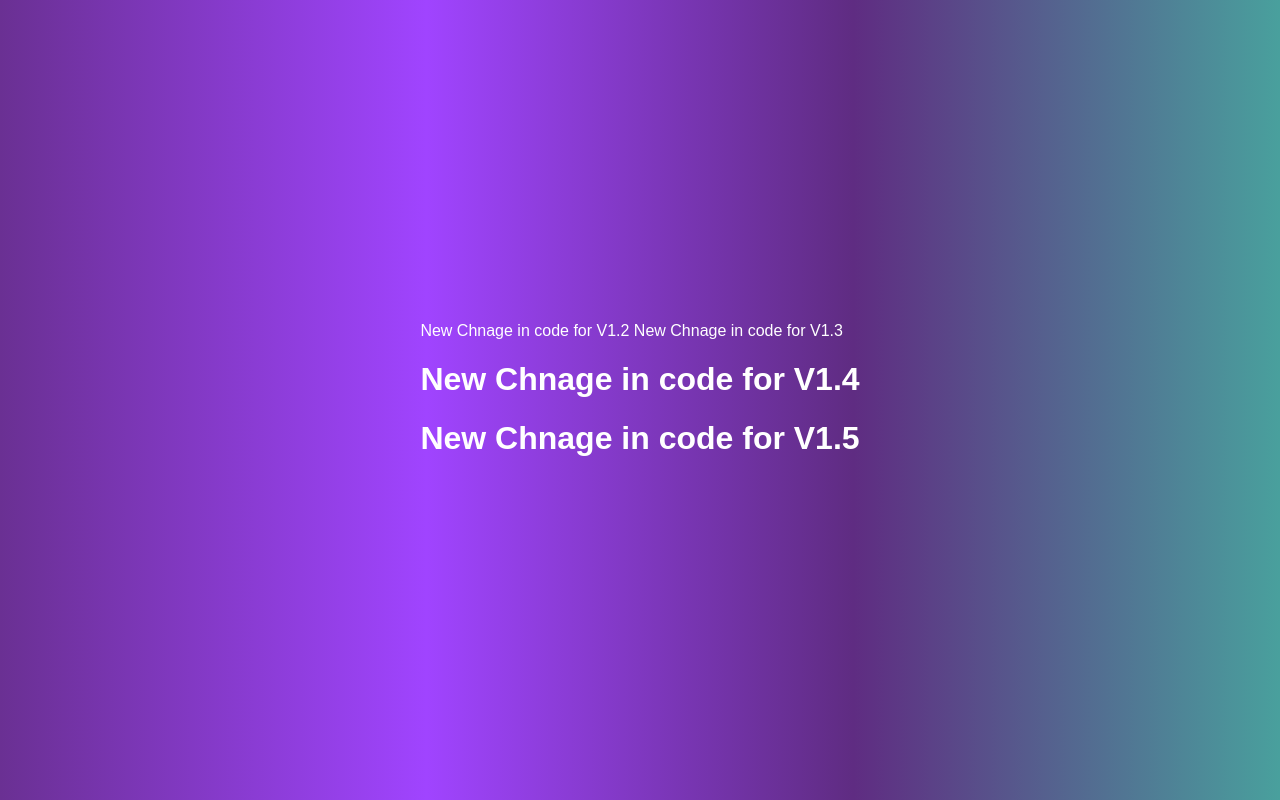
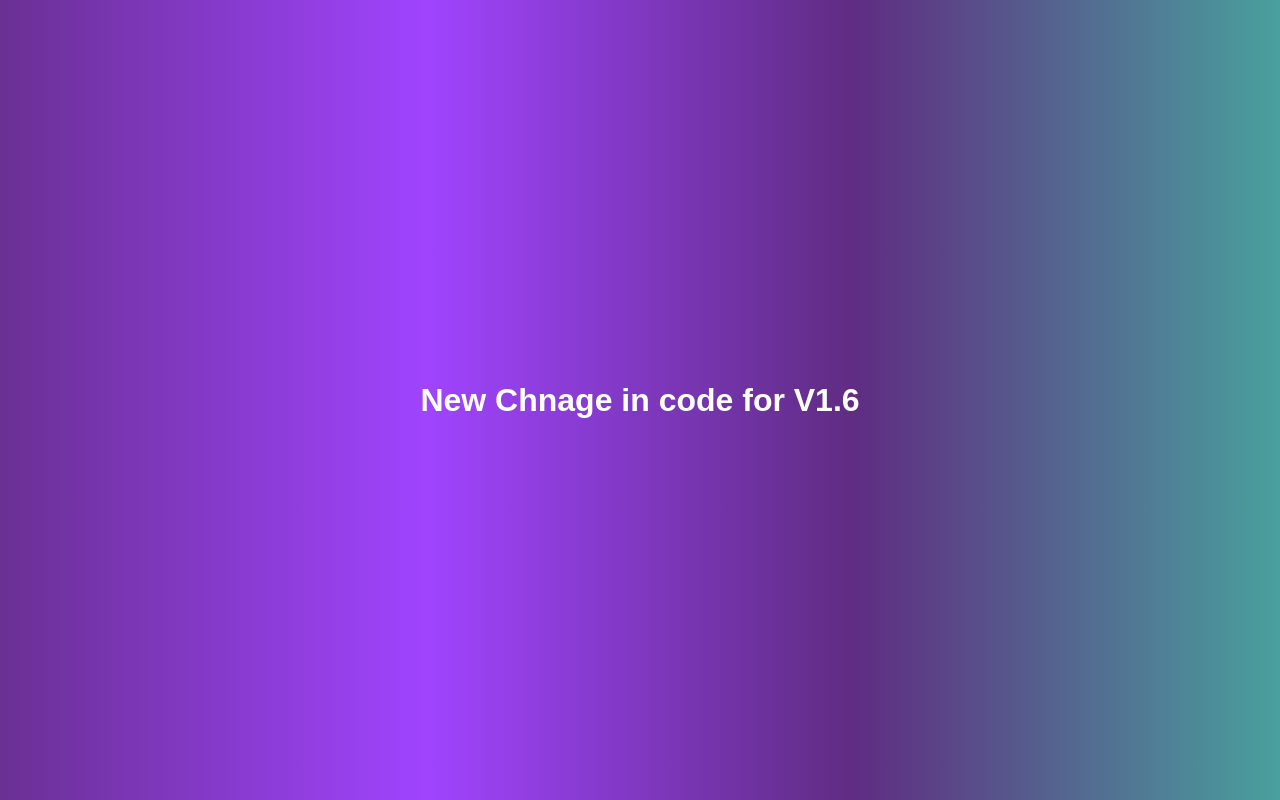
Before and after one commit to bhatu-11/gitrepo, a plain HTML site: page index.html in a window 1280 px wide. Drawn offline with Linux system fonts and the light colour scheme.

Commit message:
This is V1.6

```diff
--- a/index.html
+++ b/index.html
@@ -7,9 +7,6 @@
     <title>Document</title>
 </head>
 <body>
-	<hd> New Chnage in code for V1.2 <hd/>
-        <hd> New Chnage in code for V1.3 <hd/>
-            <h1> New Chnage in code for V1.4 <h1/>
-                <h1> New Chnage in code for V1.5 <h1/>
+                <h1>New Chnage in code for V1.6<h1/>
 </body>
 </html>
```
